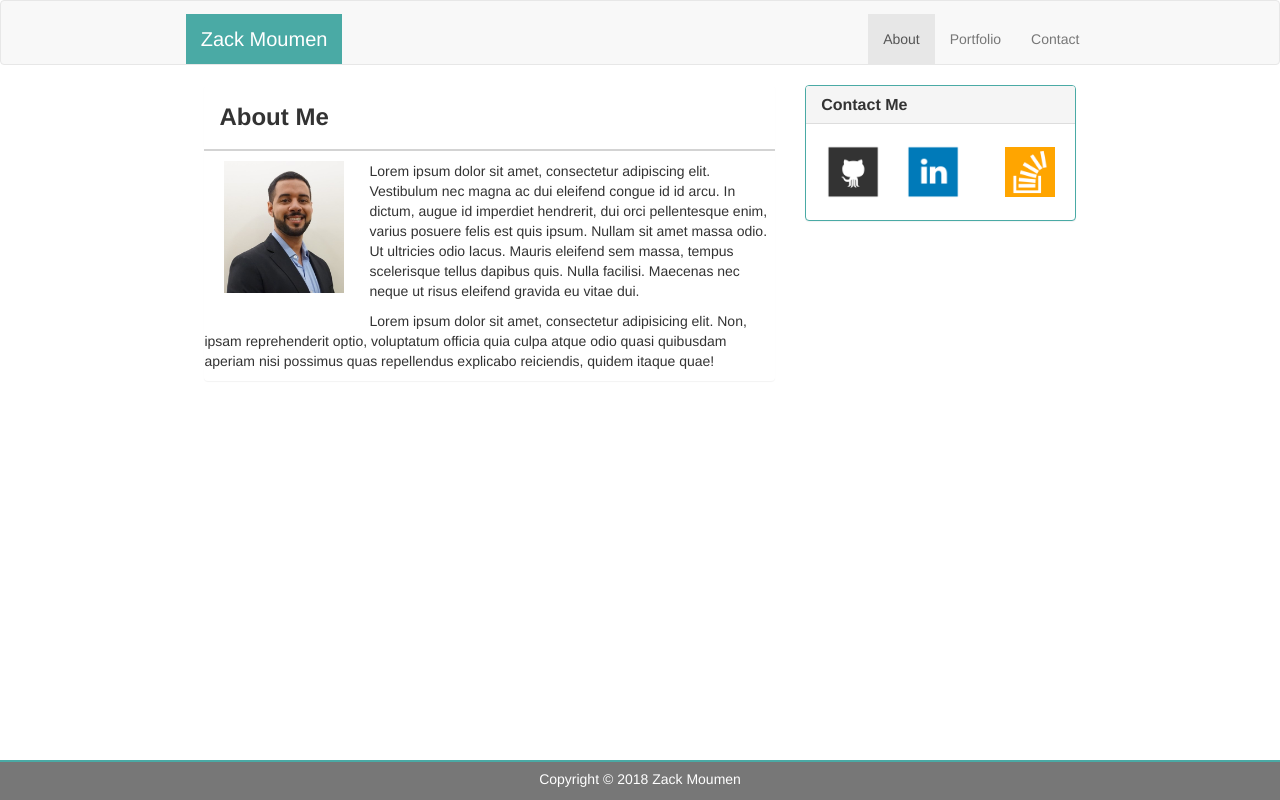
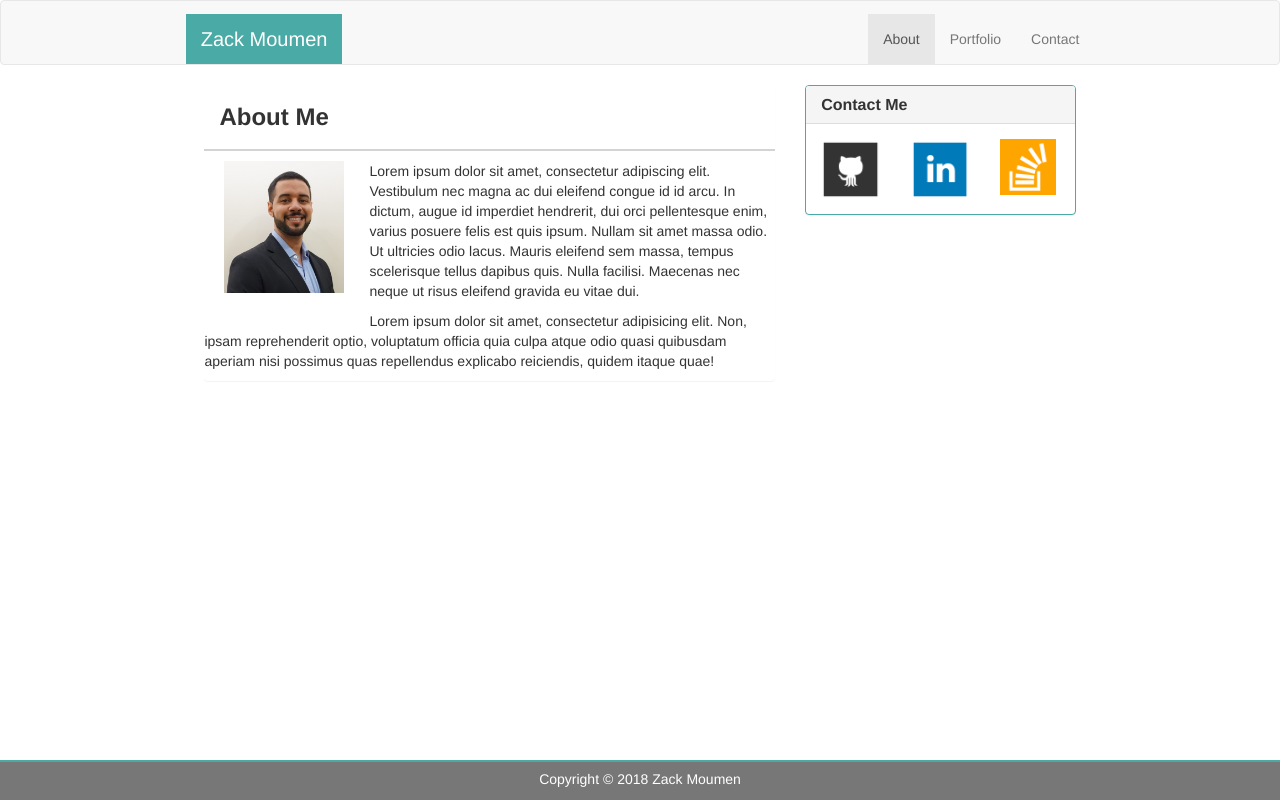
Before and after one commit to zmou21/Bootstrap-Portfolio, a plain HTML site: page index.html in a window 1280 px wide. Drawn offline with nearby package versions, Linux system fonts and the light colour scheme.

Commit message:
Update on the main page

```diff
--- a/index.html
+++ b/index.html
@@ -16,30 +16,14 @@
 				heigh: 200px;
 			}
 
-			#git {
-				padding: 5px 5px;
-				float: left;
-			}
-
-			#linkedin {
-				padding: 5px 20px;
-				float: left;
-
-			}
-
-			#overflow {
-				padding: 8px 5px;
-				float: right;
-			}
-
 			.connect_images {
-				width: 55px;
-				height: 55px;
+				width: 100%;
+				height: 100%;
 			}
 
 			#connect_images_1 {
-				width: 50px;
-				height: 50px;
+				width: 94%;
+				height: 94%;
 			}
 		</style>
 	</head>
@@ -88,21 +72,24 @@
 				  		<div class="panel-heading">
 					    	<h3 class="panel-title" style=><strong>Contact Me</strong></h3>
 					  	</div>
-					  <div class="panel-body">
-						<div id="git">
+						<div class="panel-body" style="position:relative;">
+							<div class="row">
+								<div class="col-xs-4 col-sm-4 col-md-4 col-lg-4">
 									<a href="https://github.com/zmou21" target="_blank">
 										<img class="connect_images img-responsive" src="assets/images/github.png" alt="github"/>
 									</a>
 								</div>
-						<div id="linkedin">
+								<div class="col-xs-4 col-sm-4 col-md-4 col-lg-4">
 									<a href="http://www.linkedin.com/in/zakaria-moumen-48034b118" target="_blank">
 										<img class="connect_images img-responsive" src="assets/images/linkedin.png" alt="Linkedin"/>
 									</a>
 								</div>
-						<div id="overflow">
+								<div class="col-xs-4 col-sm-4 col-md-4 col-lg-4">
 									<a href="https://stackoverflow.com/users/9185906/zack?tab=profile" target="_blank">
 										<img id="connect_images_1" class="img-responsive" src="assets/images/overflow.png" alt="Stack Overflow"/>
 									</a>
+								</div>
+							</div>
 						</div>
 					</div>
 				</div>
```
Lines whose indentation alone changed are shown as unchanged.
